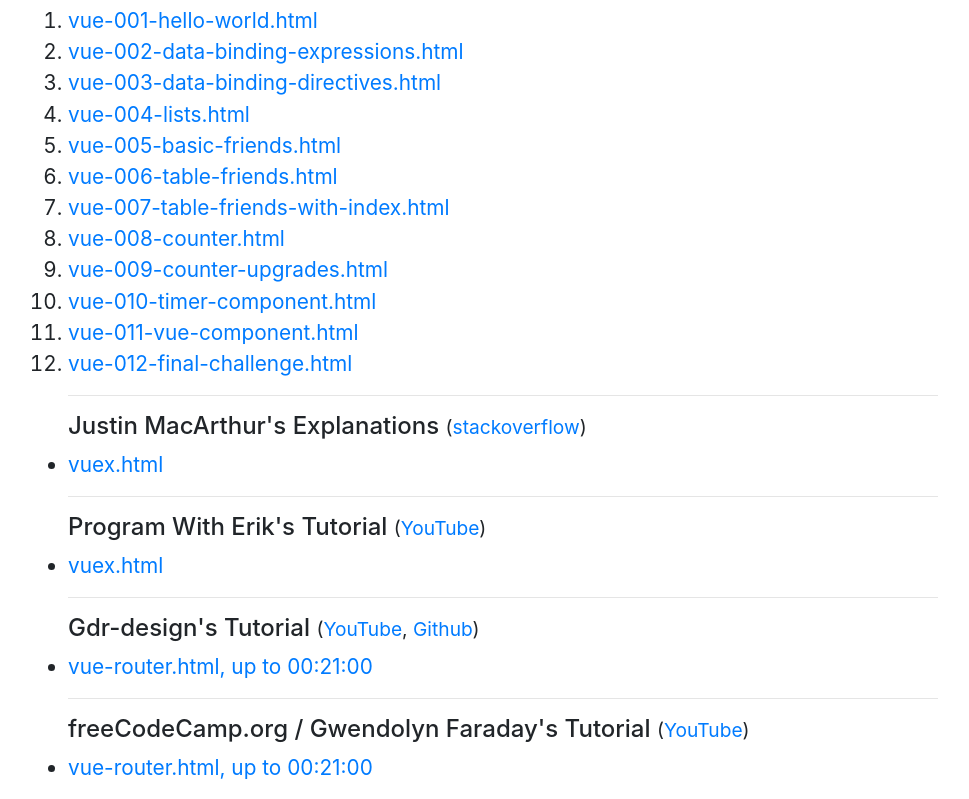
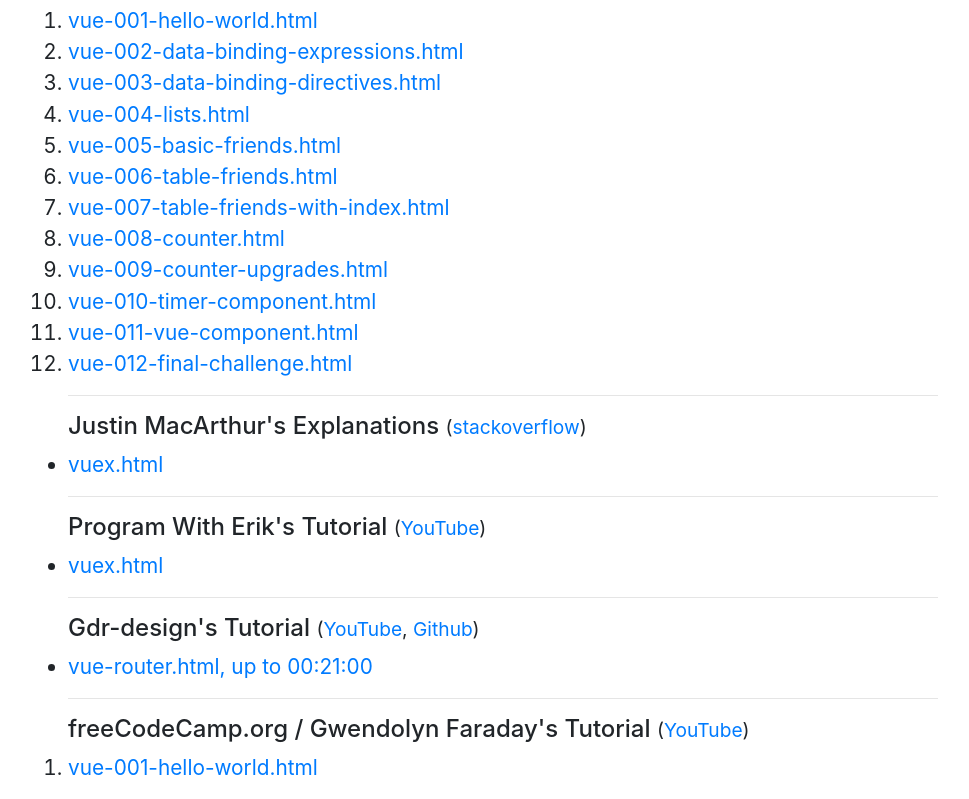
Before and after one commit to monmima/vuejs-aide-memoire, a plain HTML site: page index.html in a window 1280 px wide. Shown: the part 2637-3436 px from the top of the page, without its empty margins (137-1106 px from the left). Drawn offline with nearby package versions, Linux system fonts and the light colour scheme.

Commit message:
index.html; created link to the first step in freeCodeCamp tutorial

```diff
--- a/index.html
+++ b/index.html
@@ -188,9 +188,9 @@
             <small>(<a href="https://www.youtube.com/watch?v=4deVCNJq3qc" title="freeCodeCamp.org / Gwendolyn Faraday's Tutorial">YouTube</a>)</small>
         </h4>
 
-        <ul>
-            <li><a href="vue-router-gdr-design/parte-001/index.html" title="Gdr-design's Tutorial">vue-router.html, up to 00:21:00</a></li>
-        </ul>
+        <ol>
+            <li><a href="vue-freecodecamp/vue-001-hello-world.html" title="freeCodeCamp Tutorial">vue-001-hello-world.html</a></li>
+        </ol>
 
     </div>
 
```
